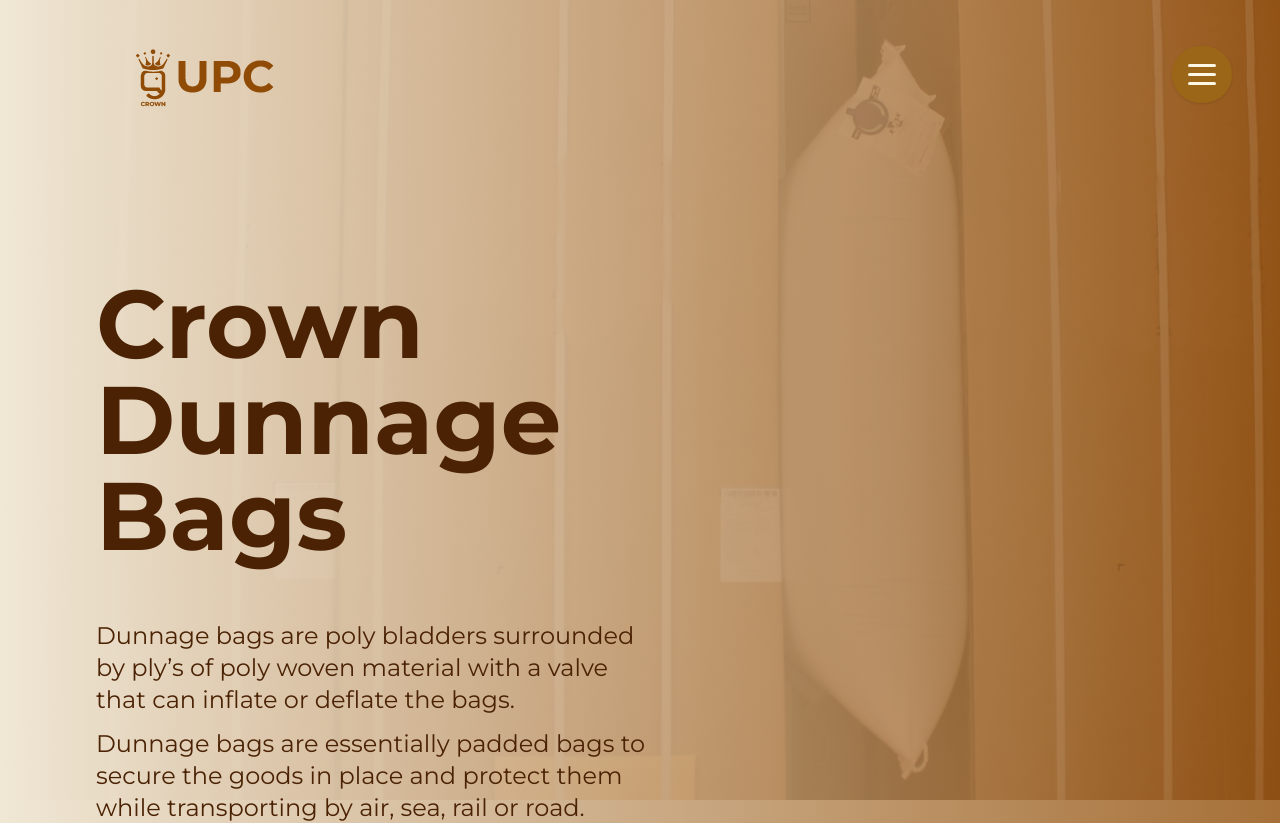
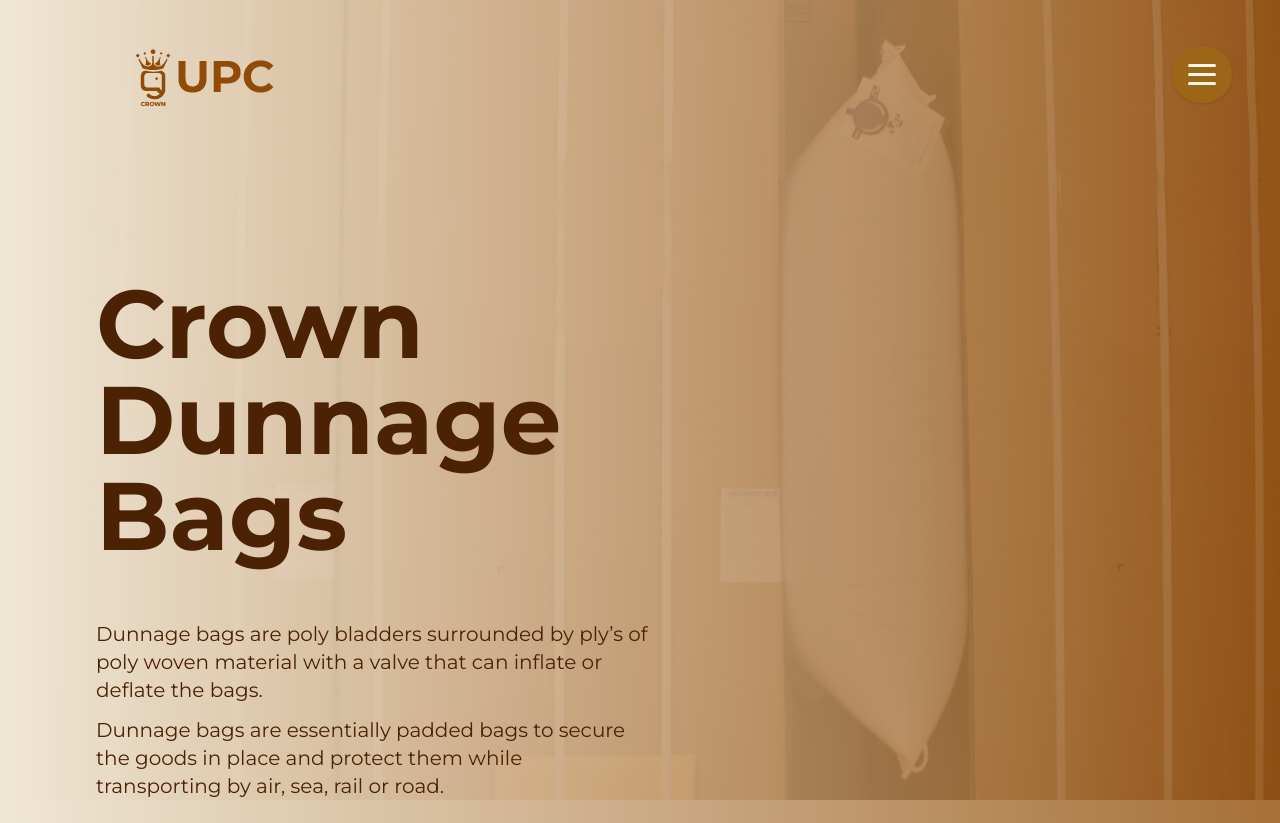
Before and after one commit to dilbackermm/upc-website, a Next.js app: page /dunnagebag in a window 1280 px wide. Shown: the top 823 px of the page. Built offline with nearby package versions, Linux system fonts and the light colour scheme.

Commit message:
fixing product landing page text sizes

```diff
--- a/src/pages/dunnagebag.js
+++ b/src/pages/dunnagebag.js
@@ -42,10 +42,10 @@
             <div className='w-3/5 xl:w-full lg:w-full'>
               <AnimatedText text="Crown Dunnage Bags"
                 className='   pt-24 2xl:pt-6 xl:pt-3 lg:pt-16 sm:pt-6 text-dark !text-8xl !text-left xl:!text-6xl lg:!text-center lg:!text-6xl md:!text-5xl sm:!text-5xl ' />
-              <p className='pt-12 pr-24 sm:pr-0 text-2xl xl:text-xl md:text-lg sm:text-base  '>
+              <p className='pt-12 pr-24 sm:pr-0 text-2xl 2xl:text-xl md:text-lg sm:text-base  '>
               Dunnage bags are poly bladders surrounded by ply’s
                 of poly woven material with a valve that can inflate or deflate the bags.</p>
-              <p className='pt-3 pr-24 sm:pr-0 text-2xl xl:text-xl md:text-lg sm:text-base  '>
+              <p className='pt-3 pr-24 sm:pr-0 text-2xl 2xl:text-xl md:text-lg sm:text-base  '>
               Dunnage bags are essentially padded bags to secure the
                 goods in place and protect them while transporting by air, sea, rail or road.</p>
             </div>
```
